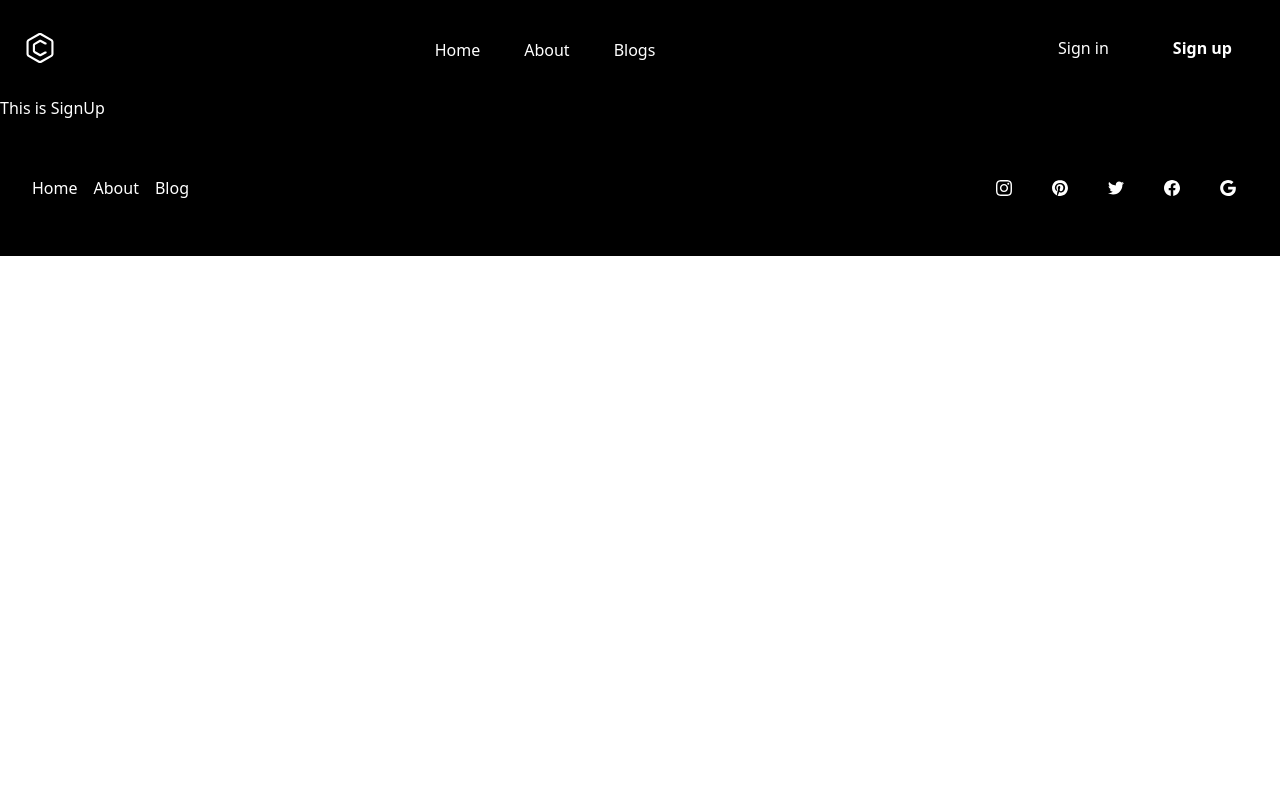
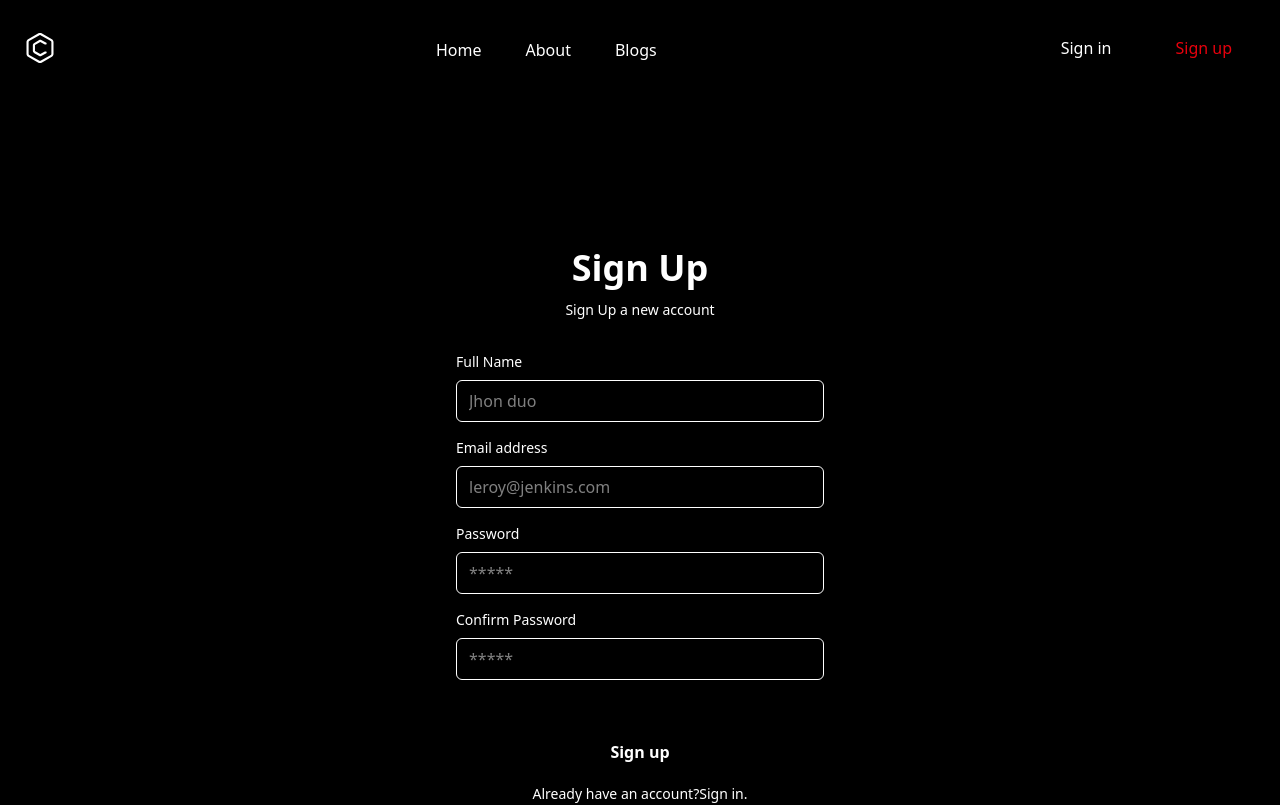
Before and after one commit to JannatulLima9575/Auth-Form, a React (Vite) app: page /signup in a window 1280 px wide. Shown: the top 805 px of the page. Built offline with nearby package versions, Linux system fonts and the light colour scheme.

Commit message:
added sign up page

```diff
--- a/src/Components/Navbar/Navbar.jsx
+++ b/src/Components/Navbar/Navbar.jsx
@@ -1,8 +1,11 @@
 import React from 'react';
-import { NavLink, useNavigate } from 'react-router';
+import { NavLink, useLocation, useNavigate } from 'react-router';
 
 const Navbar = () => {
 	const navigate = useNavigate();
+	const { pathname } = useLocation();
+	console.log(pathname);
+
     return (
         <header className="p-4">
 	<div className="container flex justify-between h-16 mx-auto">
@@ -24,8 +27,8 @@ const Navbar = () => {
 			</li>
 		</ul>
 		<div className="items-center flex-shrink-0 hidden lg:flex">
-			<button onClick={() => navigate("/signin")} className="self-center px-8 py-3 rounded">Sign in</button>
-			<button onClick={() => navigate("/signup")} className="self-center px-8 py-3 font-semibold rounded dark:bg-violet-600 dark:text-gray-50">Sign up</button>
+			<button onClick={() => navigate("/signin")} className={`self-center px-8 py-3 rounded ${pathname == "/signin"? "text-red-600" : ""}`}>Sign in</button>
+			<button onClick={() => navigate("/signup")} className={`self-center px-8 py-3 rounded ${pathname == "/signup"? "text-red-600" : ""}`}>Sign up</button>
 		</div>
 		<button className="p-4 lg:hidden">
 			<svg xmlns="http://www.w3.org/2000/svg" fill="none" viewBox="0 0 24 24" stroke="currentColor" className="w-6 h-6 dark:text-gray-800">
--- a/src/Firebase/Firebase.config.js
+++ b/src/Firebase/Firebase.config.js
@@ -1,4 +1,5 @@
 import { initializeApp } from "firebase/app";
+import { getAuth } from "firebase/auth";
 
 const firebaseConfig = {
   apiKey: "AIzaSyCsrPw17UtdDAdDuvEWLrwEwCJfKO4fZYo",
@@ -10,3 +11,4 @@ const firebaseConfig = {
 };
 
 const app = initializeApp(firebaseConfig);
+export const auth = getAuth(app);
--- a/src/Pages/SignUp/SignUp.jsx
+++ b/src/Pages/SignUp/SignUp.jsx
@@ -1,10 +1,60 @@
 import React from 'react';
+import { NavLink } from 'react-router';
+import { createUserWithEmailAndPassword } from "firebase/auth";
+import { auth } from "../../Firebase/Firebase.config.js";
 
 const SignUp = () => {
+    const handleSubmit = (e) => {
+        e.preventDefault();
+
+        const fullName = e.target.fullname.value
+        const email = e.target.email.value
+        const password = e.target.password.value
+        const confirmPassword = e.target.confirmpassword.value
+        console.log(fullName, email, password, confirmPassword);
+
+        createUserWithEmailAndPassword(auth, email, password)
+
+    }
     return (
-        <div>
-            This is SignUp
-        </div>
+        <div className="flex flex-col max-w-md p-6 mt-[100px] mb-[100px] rounded-md sm:p-10 mx-auto">
+	<div className="mb-8 text-center">
+		<h1 className="my-3 text-4xl font-bold">Sign Up</h1>
+		<p className="text-sm dark:text-gray-600">Sign Up a new account</p>
+	</div>
+	<form onSubmit={handleSubmit} className="space-y-12">
+		<div className="space-y-4">
+			<div>
+				<label htmlFor="fullname" className="block mb-2 text-sm">Full Name</label>
+				<input type="text" name="fullname" id="fullname" placeholder="Jhon duo" className="w-full px-3 py-2 border rounded-md dark:border-gray-300 dark:bg-gray-50 dark:text-gray-800" />
+			</div>
+			<div>
+				<label htmlFor="email" className="block mb-2 text-sm">Email address</label>
+				<input type="email" name="email" id="email" placeholder="leroy@jenkins.com" className="w-full px-3 py-2 border rounded-md dark:border-gray-300 dark:bg-gray-50 dark:text-gray-800" />
+			</div>
+			<div>
+				<div className="flex justify-between mb-2">
+					<label htmlFor="password" className="text-sm">Password</label>
+				</div>
+				<input type="password" name="password" id="password" placeholder="*****" className="w-full px-3 py-2 border rounded-md dark:border-gray-300 dark:bg-gray-50 dark:text-gray-800" />
+			</div>
+			<div>
+				<div className="flex justify-between mb-2">
+					<label htmlFor="confirmpassword" className="text-sm">Confirm Password</label>
+				</div>
+				<input type="password" name="confirmpassword" id="confirmpassword" placeholder="*****" className="w-full px-3 py-2 border rounded-md dark:border-gray-300 dark:bg-gray-50 dark:text-gray-800" />
+			</div>
+		</div>
+		<div className="space-y-2">
+			<div>
+				<button type="submit" className="w-full px-8 py-3 font-semibold rounded-md dark:bg-violet-600 dark:text-gray-50">Sign up</button>
+			</div>
+			<p className="px-6 text-sm text-center dark:text-gray-600">Already have an account?
+				<NavLink to="/signin" rel="noopener noreferrer" href="#" className="hover:underline dark:text-violet-600">Sign in</NavLink>.
+			</p>
+		</div>
+	</form>
+</div>
     );
 };
 
```
